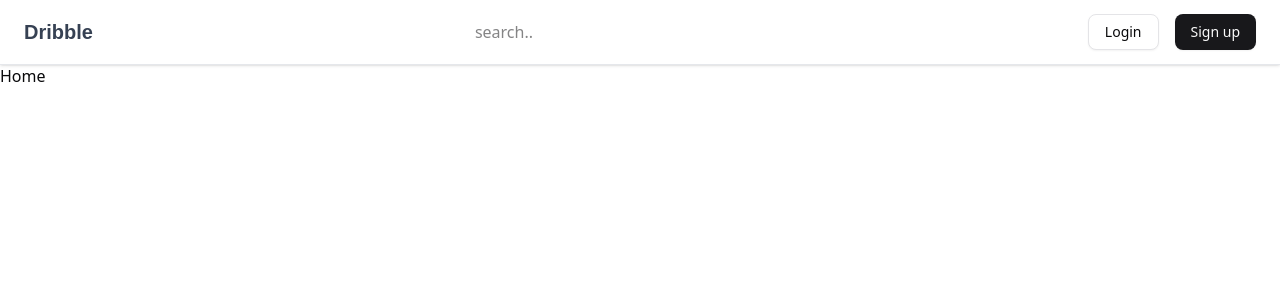
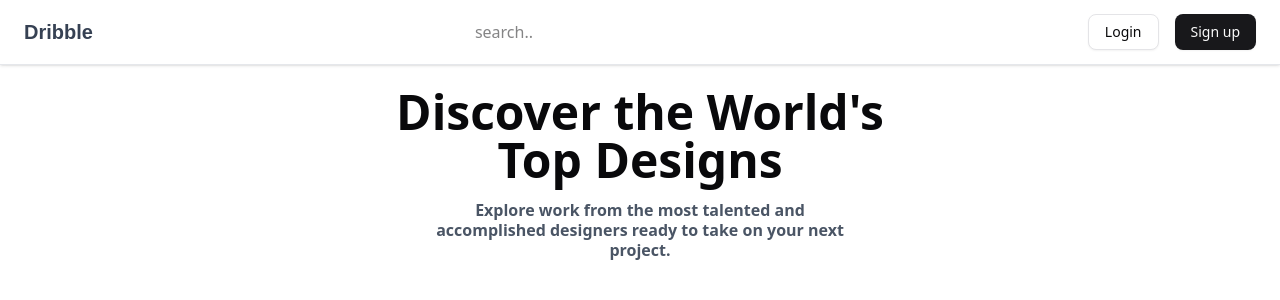
Before and after one commit to Aniketbhandari18/Dribble-lite, a Next.js app: page / in a window 1280 px wide. Shown: the top 300 px of the page. Built offline with nearby package versions, Linux system fonts and the light colour scheme; no server answers; a web font is replaced by a local one.

Commit message:
add homepage

```diff
--- a/src/app/page.tsx
+++ b/src/app/page.tsx
@@ -1,7 +1,7 @@
+import HomePage from "@/components/pages/HomePage";
+
 export default function Home() {
   return (
-    <div>
-      Home
-    </div>
+    <HomePage />
   )
 }
--- /dev/null
+++ b/src/components/pages/HomePage.tsx
@@ -0,0 +1,16 @@
+export default function HomePage() {
+  return (
+    <div className="pt-6">
+      <main className="flex flex-col items-center justify-center space-y-4">
+        <h1 className="text-2xl xs:text-3xl sm:text-5xl font-sans font-bold flex flex-col items-center justify-center">
+          <p>Discover the World's</p>
+          <p>Top Designs</p>
+        </h1>
+        <p className="max-w-110 text-center text-md font-semibold leading-5 text-gray-600">
+          Explore work from the most talented and accomplished designers ready
+          to take on your next project.
+        </p>
+      </main>
+    </div>
+  );
+}
```
